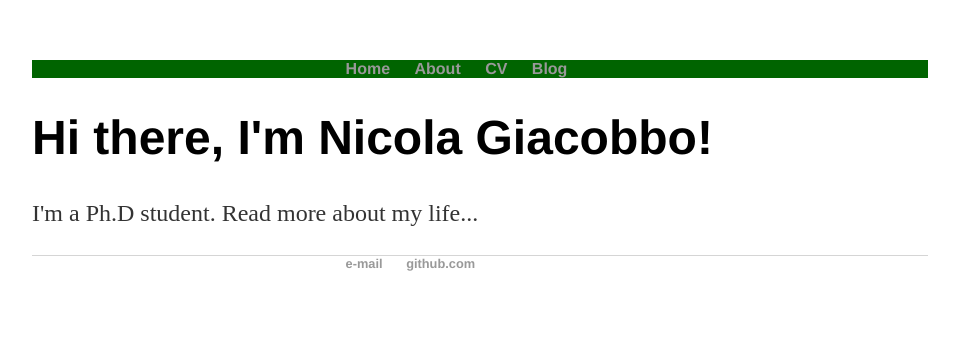
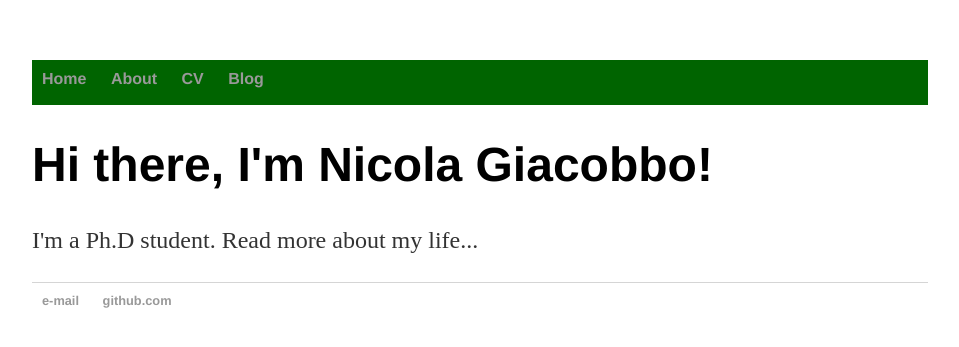
Before and after one commit to GiacobboNicola/giacobbonicola.github.io, a Jekyll site: the page built from index.html, in a window 1280 px wide. Shown: the top 347 px of the page, without its empty margins (160-1119 px from the left). Built offline with Jekyll 4.4.1, drawn with Linux system fonts in a browser that asks for light colours.

Commit message:
Update main.css

```diff
--- a/css/main.css
+++ b/css/main.css
@@ -4,8 +4,9 @@ body {
 }
 nav ul, footer ul {
     font-family:'Helvetica', 'Arial', 'Sans-Serif';
-    padding: 0px;
-    width: 30%;
+    padding: 10px 10px;
+    height: 25px;
+    width: 100%;
     margin:0 auto;
     list-style: none;
     font-weight: bold;
```
